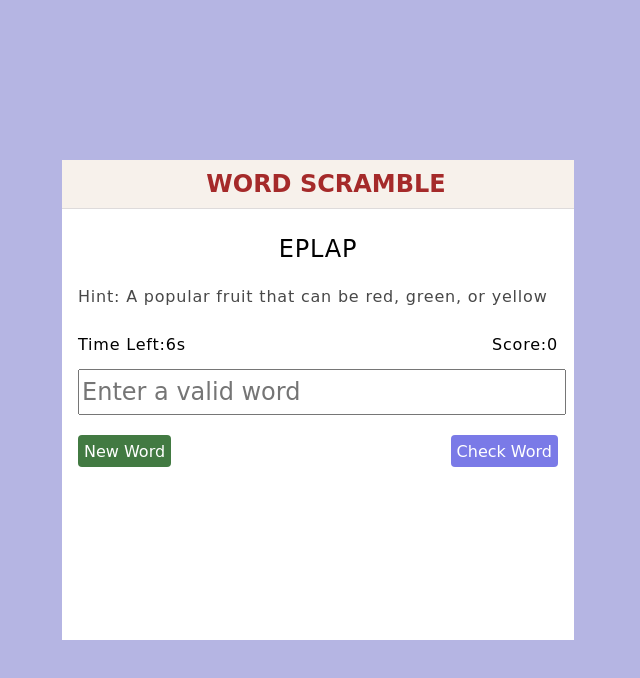
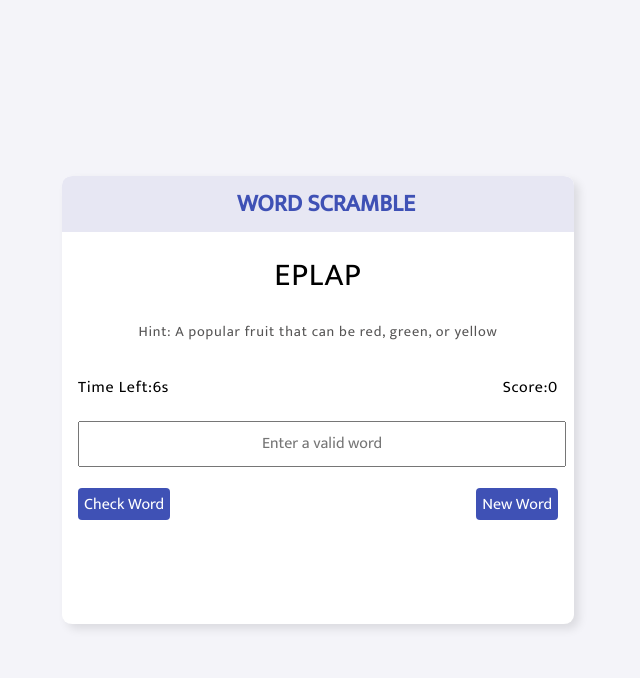
Before and after one commit to ananya-kh/word-scramble, a plain HTML site: page index.html in a window 1280 px wide. Shown: the whole page, without its empty margins (322-962 px from the left). Drawn offline with Linux system fonts and the light colour scheme.

Commit message:
Updated UI

```diff
--- a/index.html
+++ b/index.html
@@ -6,6 +6,7 @@
     <meta name="viewport" content="width=device-width, initial-scale=1.0">
     <title>Word Scramble</title>
     <link rel="stylesheet" href="wordscr.css">
+    <link href='https://fonts.googleapis.com/css?family=Mukta' rel='stylesheet'>
 </head>
 
 <body>
@@ -20,10 +21,10 @@
             </div>
             <input type="text" id="player-word" autocomplete="off" placeholder="Enter a valid word">
             <div class="buttons">
+            <button class="game-btn" id="check-btn">Check Word</button>
             <button class="game-btn"  id="new-btn">New Word</button>
-            <button class="game-btn" id="check-btn">Check Word</button>
             </div>
-            <div id="message"></div>
+            <div id="message"><br></div>
         </div>
         <button id="restart-btn" style="display: none;">Restart Game</button>
         <div id="end-screen">
--- a/wordscr.css
+++ b/wordscr.css
@@ -3,25 +3,32 @@
 }
 
 body {
-    background-color: rgb(181, 181, 227);
-    font-family:cursive;
+    background-color: #F4F4F9;
+    font-family:Mukta;
+    overflow-y: hidden;
+    box-sizing: border-box;
+    display: flex;
+    justify-content: center;
+    align-items: center;
+    height: 100vh;
 }
 
 .main-container {
     background-color: white;
-    min-height: 60vh;
+    /* max-height: 65vh; */
     width: 40vw;
-    margin: 20vh 30vw;
-    line-height: 3rem;
+    line-height: 3.5rem;
+    border-radius: 2%;
+    box-shadow: 5px 5px 10px rgba(0, 0, 0, 0.1);
+    overflow: hidden;
 }
 
 .game-title{
     font-weight: 800;
     text-align: center;
-    border-bottom: 0.1px solid rgb(222, 219, 219);
     padding-left: 1rem;
-    color: brown;
-    background-color: rgb(247, 241, 235);
+    color: #3F51B5;
+    background-color:#e7e7f3;
 }
 
 #game-container {
@@ -32,12 +39,14 @@ body {
 #word {
     height: 5%;
     text-align: center;
-    font-size: 1.5rem;
+    font-size: 2rem;
     text-transform: uppercase;
 }
 
 #hint {
-    color: rgb(72, 72, 72);
+    color:#565555;
+    text-align: center;
+    font-size: .9rem;
 }
 
 .timescore {
@@ -48,8 +57,9 @@ body {
 #player-word{
     width: 100%;
     height: 2.5rem;
-    font-size: 1.5rem;
-    font-family:cursive;
+    font-size: 1rem;
+    font-family:Mukta;
+    text-align: center;
 }
 .buttons{
     display: flex;
@@ -62,26 +72,26 @@ body {
     border-radius: 4px;
     font-size: 1rem;
     margin-top: 1rem;
-    font-family:cursive;
+    font-family:Mukta;
     cursor: pointer;
-}
-#new-btn {
-    background-color: rgb(66, 122, 66);
+    background-color: #3F51B5;
 }
 
-#check-btn {
-    background-color: rgb(122, 122, 231);
+ #new-btn:hover,#check-btn:hover{
+    background-color:#303F9F;
+    transform: scale(1.05);
 }
 #message {
     font-size: 1.5rem;
     text-align: center;
-    color: green;
+    padding: 1rem;
 }
 #end-screen{
     display: none;
     text-align: center;
     margin-top: 50px;
     font-size: 1.5rem;
+    padding-bottom: 2rem;
 }
 #restart-btn {
     padding: 0.5rem 1rem;
@@ -90,8 +100,9 @@ body {
     border: none;
     border-radius: 4px;
     cursor: pointer;
+    font-family:Mukta;
 }
 #restart-btn:hover {
-    background-color: orangered;
+    background-color: rgb(248, 100, 46);
     color: white;
 }
--- a/wordscr.js
+++ b/wordscr.js
@@ -69,7 +69,7 @@ countDown();//start initial count down
 
 // New Word Button
 document.getElementById("new-btn").addEventListener("click", () => {
-    document.getElementById("message").innerText = "";
+    document.getElementById("message").innerHTML = "<br>";
     document.getElementById("player-word").value = "";
     document.getElementById("player-word").disabled = false;
     displayNextWord();
@@ -96,7 +96,7 @@ function checkWord() {
     }
     if ((correctWord) === playerWord) {
         const messageElement = document.getElementById("message");
-        messageElement.style.color = "blue";
+        messageElement.style.color = "#2E7D32";
         messageElement.innerText = "You are right!!";
         CurrentScore = CurrentScore + 1;
         score.innerText = `Score:${CurrentScore}`;
@@ -140,7 +140,7 @@ document.addEventListener("click", function (event) {
         CurrentScore = 0;
         score.innerText = `Score: ${CurrentScore}`;
         document.getElementById("player-word").value = "";
-        document.getElementById("message").innerText = "";
+        document.getElementById("message").innerHTML = "<br>";
 
         // Show game elements
         document.getElementById("game-container").style.display = "block";
```
